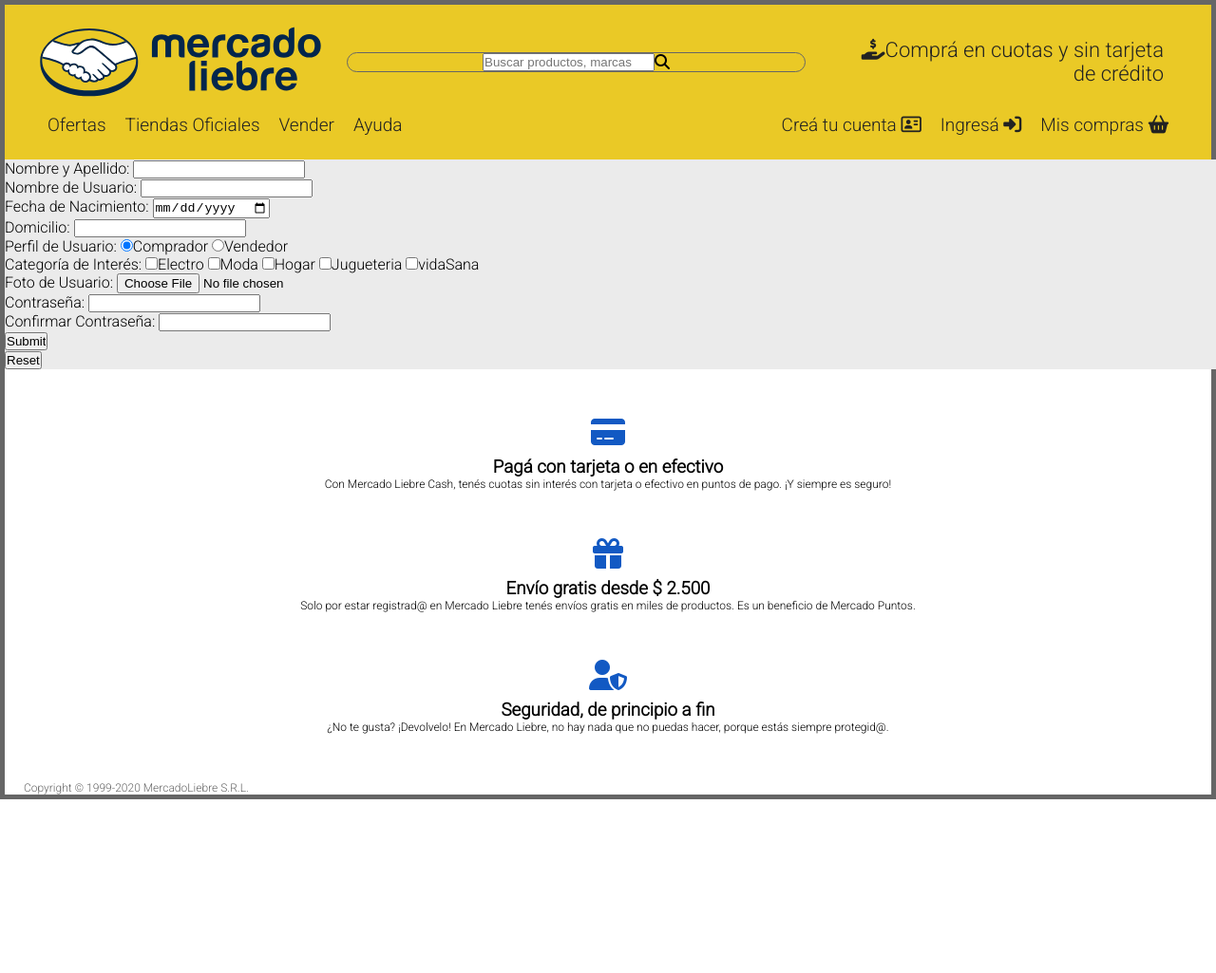
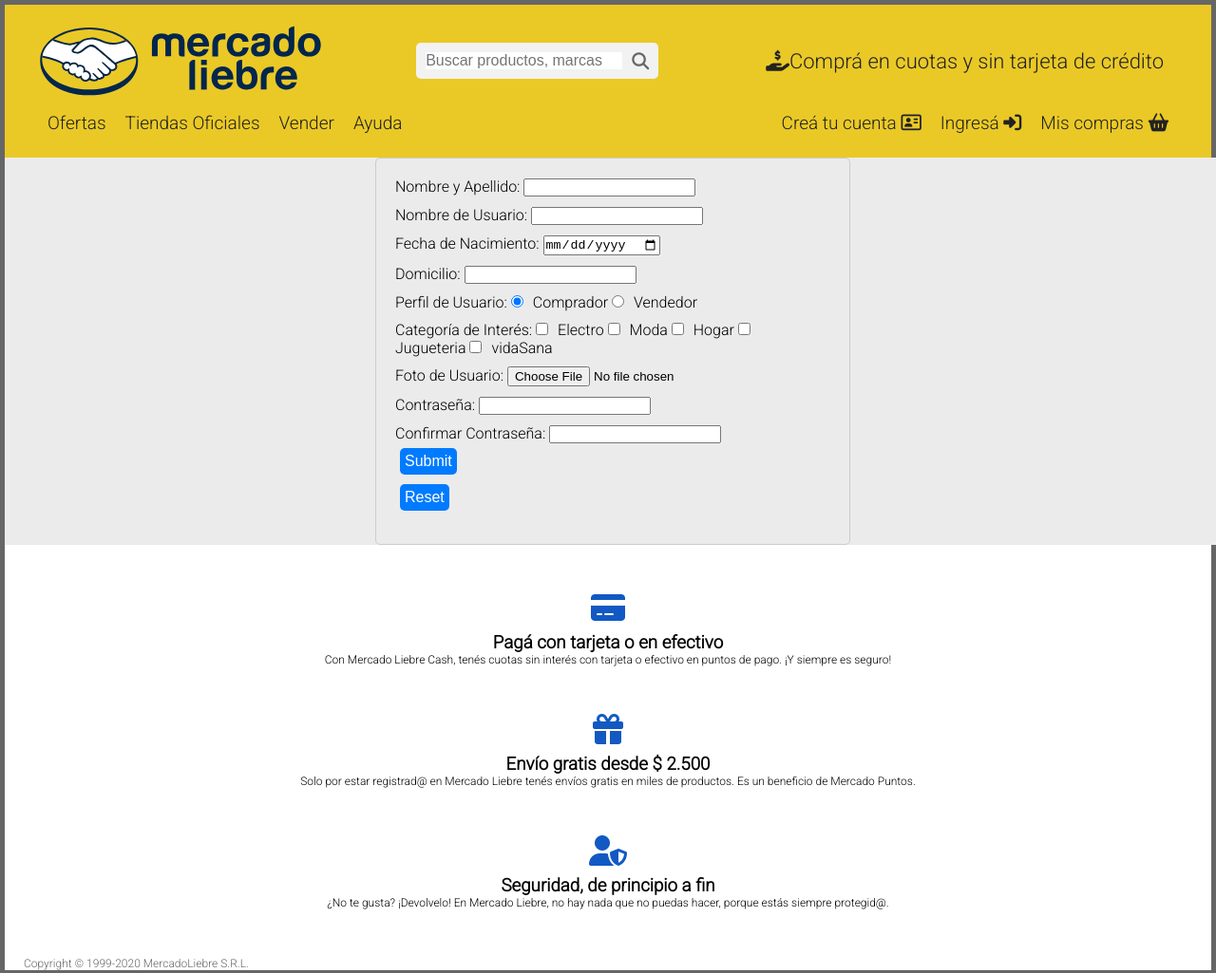
Before and after one commit to camilozv21/Mercado-Liebre, a website: page views/register.html in a window 1280 px wide. Shown: the whole page at 95% size. Before the commit the page ends 842 px from the top, so only its background shows below. Drawn offline with Linux system fonts and the light colour scheme; files whose address does not match are found by name.

Commit message:
Contenido extra register

```diff
--- a/public/css/styles.css
+++ b/public/css/styles.css
@@ -170,22 +170,115 @@
 }
 
 .searchbar {
-    margin: 25px;
-    width: 50%;
-    border-radius: 12px;
-    border: 1px solid #666;
     display: flex;
     align-items: center;
-    justify-content: center;
-    /* flex-direction: row; */
-    /* flex-wrap: nowrap; */
-    /* justify-content: space-between; */
+    background-color: #f2f2f2;
+    border-radius: 5px;
+    padding: 10px;
 }
+
+.searchbar input[type="text"] {
+    flex: 1;
+    border: none;
+    outline: none;
+    font-size: 16px;
+}
+
+.searchbar i {
+    margin-left: 10px;
+    color: #666;
+    font-size: 18px;
+    cursor: pointer;
+}
+
 /* Hasta acá */
 
 .imagen-header {
     width: 100%;
 }
+
+/* ------------ REGISTER ----------------------------*/
+
+/* Estilos para el contenedor principal */
+.form-register {
+    max-width: 500px;
+    margin: 0 auto;
+    padding: 20px;
+    border: 1px solid #ccc;
+    border-radius: 5px;
+}
+
+/* Estilos para las opciones del formulario */
+.contenedor-opcion {
+    margin-bottom: 10px;
+}
+
+/* Estilos para las etiquetas */
+label form .form-register {
+    display: block;
+    margin-bottom: 5px;
+}
+
+/* Estilos para los campos de entrada de texto */
+input form .form-register{
+    width: 100%;
+    padding: 10px;
+    border: 1px solid #ccc;
+    border-radius: 5px;
+    box-sizing: border-box;
+    font-size: 16px;
+    margin-bottom: 10px;
+}
+
+/* Estilos para los botones */
+input[type="submit"],
+input[type="reset"] {
+    background-color: #007bff;
+    color: #fff;
+    border: none;
+    padding: 5px;
+    border-radius: 5px;
+    font-size: 16px;
+    cursor: pointer;
+    transition: all 0.3s ease;
+    margin: 5px;
+}
+
+input[type="submit"]:hover,
+input[type="reset"]:hover {
+    background-color: #0056b3;
+}
+
+/* Estilos para los radio buttons */
+input[type="radio"] {
+    margin-right: 10px;
+}
+
+/* Estilos para los checkboxes */
+input[type="checkbox"] {
+    margin-right: 10px;
+}
+
+/* Hasta acá */
+
+
+
+
+
+
+
+
+
+
+
+
+
+
+
+
+
+
+
 
 @media (min-width: 768px) {
 
--- a/views/register.html
+++ b/views/register.html
@@ -39,7 +39,7 @@
         </nav>
     </header>
     <main>
-        <form action="home.html" method="GET">
+        <form action="home.html" method="GET" class="form-register">
             <div class="contenedor-opcion">
                 <label for="nomApe">Nombre y Apellido: </label>
                 <input type="text" name="nomApe" id="nomApe">
```
